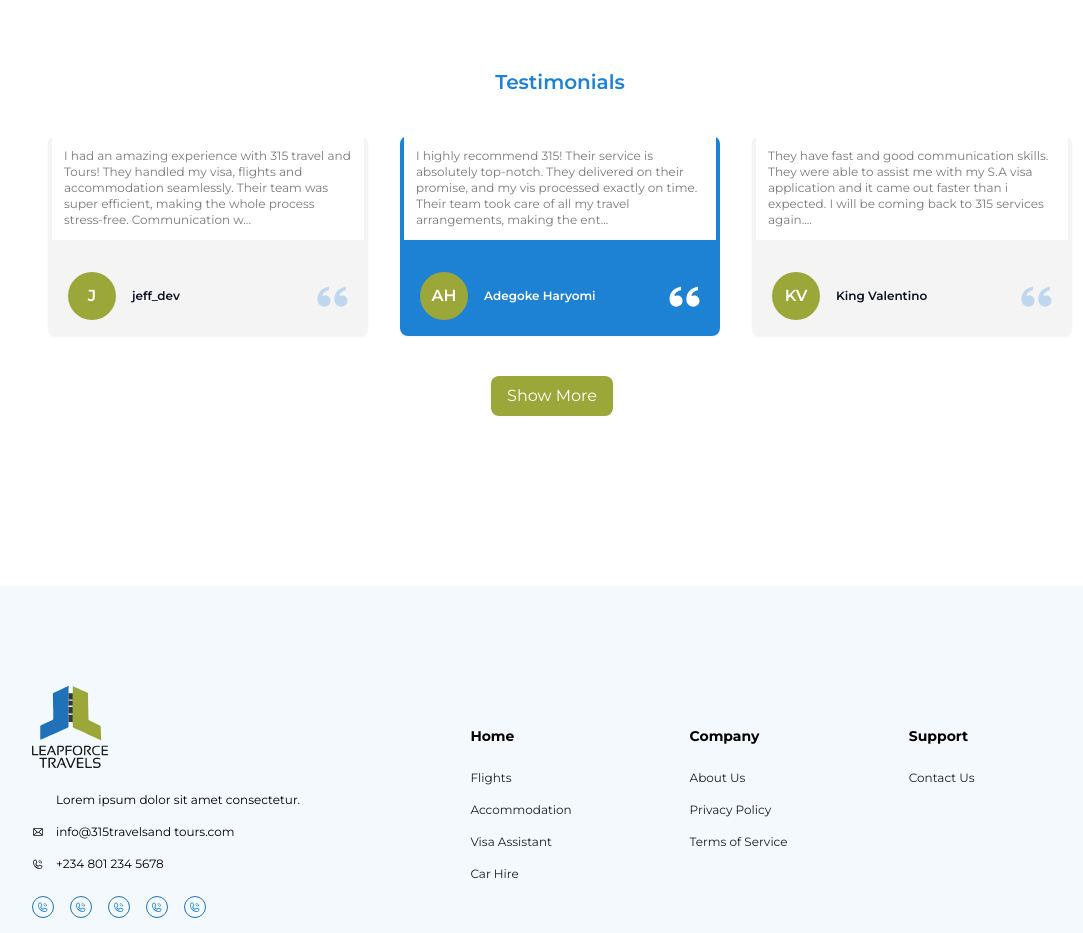
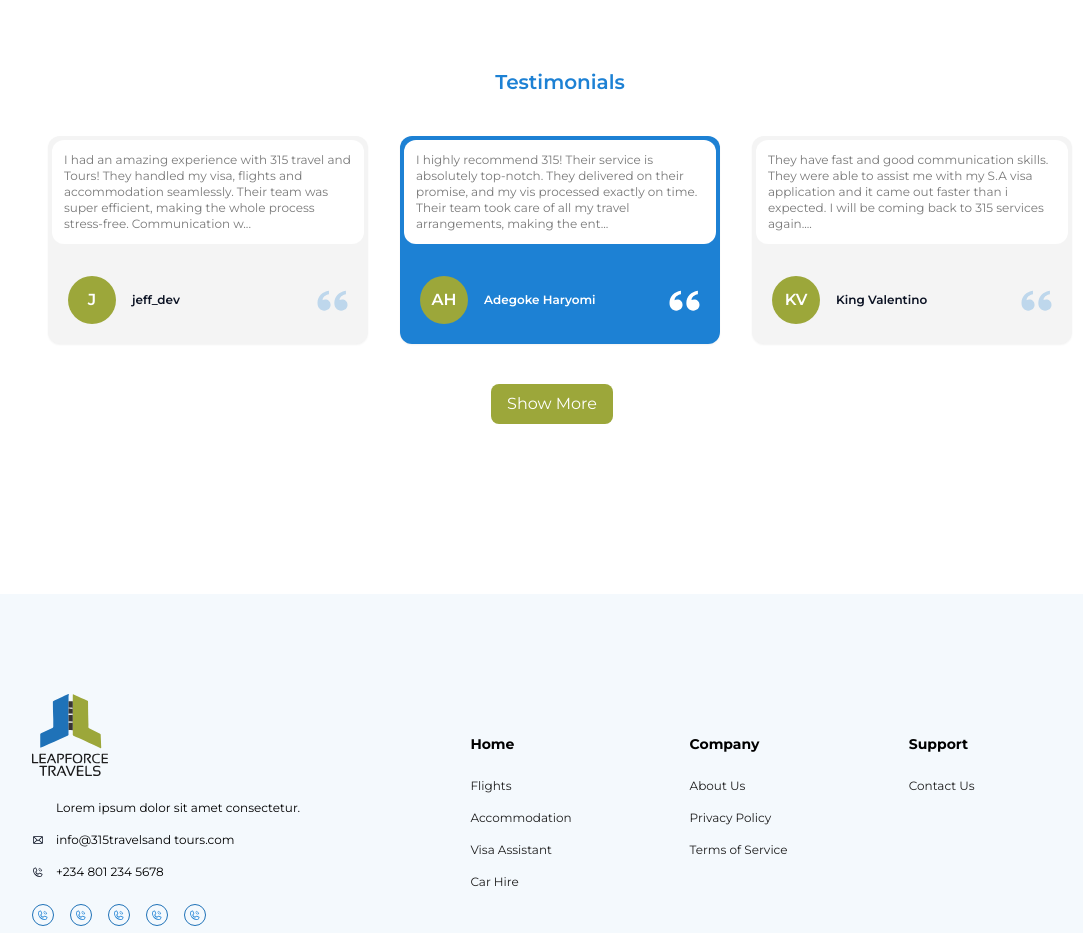
Before and after one commit to mgiwa78/leap-force-app, a React (Vite) app: page / in a window 1280 px wide. Shown: the part 5780-6713 px from the top of the page, without its empty margins (80-1163 px from the left). Built offline with nearby package versions, Linux system fonts and the light colour scheme; no server answers; some icons are missing.

Commit message:
Chore: update testimonials

```diff
--- a/src/components/pages/home/testimonials.tsx
+++ b/src/components/pages/home/testimonials.tsx
@@ -38,7 +38,7 @@ const Testimonials = () => {
   }, [visibleCount]);
 
   return (
-    <div>
+    <div className="">
       <h1
         className="text-secondary_1 font-semibold text-xl lg
       :text-4xl text-center"
@@ -46,16 +46,16 @@ const Testimonials = () => {
         Testimonials{" "}
       </h1>
 
-      <div className="mb-20 grid md:grid-cols-3 gap-8">
+      <div className="mb-20 grid md:grid-cols-3 gap-8 ">
         {testimonials.slice(0, visibleCount).map((testimonial, index) => (
           <div
             key={index}
             ref={(el) => (testimonialRefs.current[index] = el)}
             className={`${
               (index + 1) % 3 === 2 ? "bg-secondary_1" : "bg-[#F4F4F4]"
-            } px-1  text-xs  rounded-lg shadow-sm transform translate-y-10 opacity-0 transition-all duration-700 ease-out delay-300`}
+            } px-1 py-1 text-xs  rounded-xl shadow-sm transform translate-y-10 opacity-0 transition-all duration-700 ease-out delay-300`}
           >
-            <div className="bg-white p-3 min-h-[100px]">
+            <div className="bg-white p-3 min-h-[100px] rounded-xl">
               <p
                 className={`
                 text-[#7A7A7A]
```
